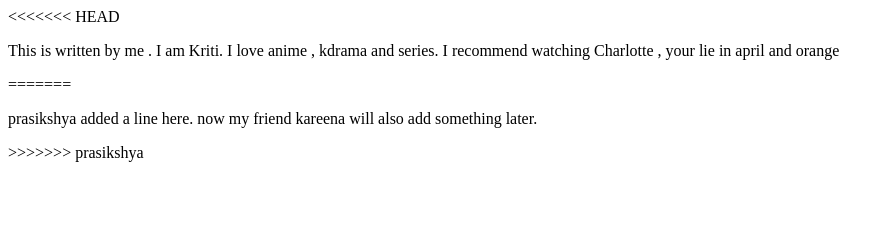
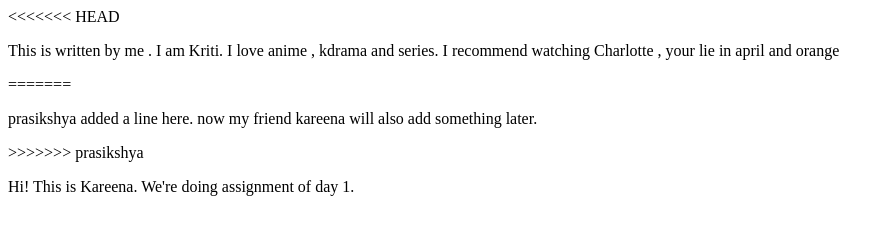
Before and after one commit to 15gk/wlit_kpk, a plain HTML site: page index.html in a window 1280 px wide. Shown: the whole page, without its empty margins (0-894 px from the left). Drawn offline with Linux system fonts and the light colour scheme.

Commit message:
added by kareena

```diff
--- a/index.html
+++ b/index.html
@@ -16,5 +16,7 @@
     </p>
 
 >>>>>>> prasikshya
+
+<p> Hi! This is Kareena. We're doing assignment of day 1.</p>
 </body>
 </html>
```
